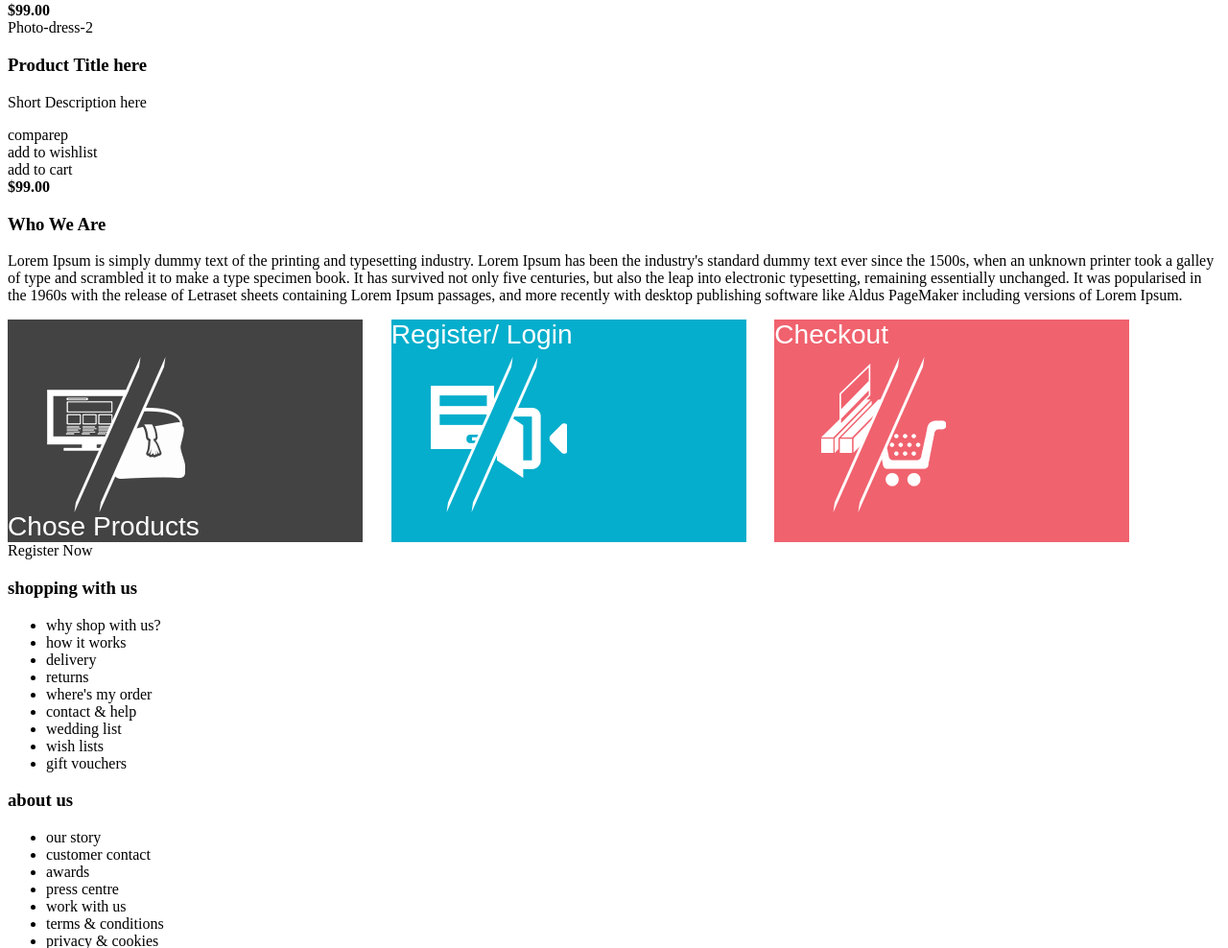
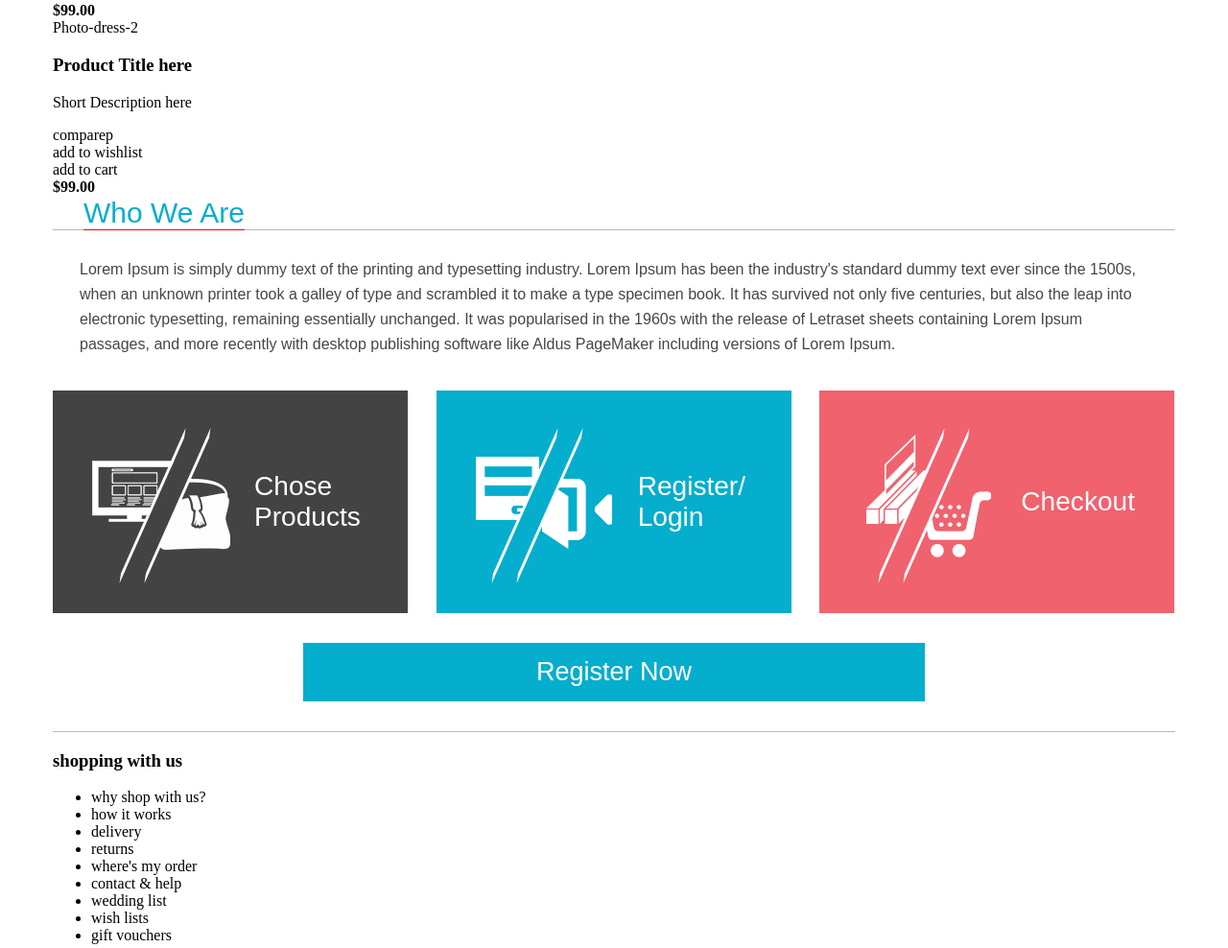
Before and after one commit to AlexKardone/giftshop, a PHP site: page / in a window 1280 px wide. Shown: the part 2960-3948 px from the top of the page at 96% size. Run offline with PHP 8.4, Linux system fonts and the light colour scheme.

Commit message:
First commit

```diff
--- a/index.html
+++ b/index.html
@@ -6,6 +6,7 @@
     <link href="styles/styles.css" rel="stylesheet">
 </head>
 <body>
+<div class="container">
 <!--Верх хэдера-->
 
     <div class="page-header">
@@ -281,40 +282,43 @@
         </div>
     </div>
 
-<!--Блок "Кто мы такие-->
+<!--Блок "Кто мы такие"-->
     <div class="who-we-are-block">
-        <h3>Who We Are</h3>
-
-        <p>Lorem Ipsum is simply dummy text of the printing and typesetting industry. Lorem Ipsum has been the industry's standard
-        dummy text ever since the 1500s, when an unknown printer took a galley of type and scrambled it to make a type specimen
-        book. It has survived not only five centuries, but also the leap into electronic typesetting, remaining essentially unchanged.
-        It was popularised in the 1960s with the release of Letraset sheets containing Lorem Ipsum passages, and more recently with desktop
+        <div class="who-we-are-block-wrapper clearfix">
+            <h3 class="who-we-are-block__title">Who We Are</h3>
+        </div>
+        <div class="who-we-are-paragraph-wrapper">
+            <p class="who-we-are-block__paragraph">Lorem Ipsum is simply dummy text of the printing and typesetting industry. Lorem Ipsum has been the industry's standard
+            dummy text ever since the 1500s, when an unknown printer took a galley of type and scrambled it to make a type specimen
+            book. It has survived not only five centuries, but also the leap into electronic typesetting, remaining essentially unchanged.
+            It was popularised in the 1960s with the release of Letraset sheets containing Lorem Ipsum passages, and more recently with desktop
             publishing software like Aldus PageMaker including versions of Lorem Ipsum.</p>
+        </div>
 
         <ul class="our-features">
             <li class="rectangle our-features__rectangle">
-                <div class="t1">
-                    <div class="t2">
-                        <h3 class="text__title">Chose Products</h3>
-                    </div>
+                <div class="rectangle__title">
+                    <h3 class="title">Chose Products</h3>
                 </div>
-
-
             </li>
             <li class="rectangle our-features__rectangle our-features__rectangle-center">
-                <div class="rectangle__text">
-                    <h3 class="text__title">Register/ Login</h3>
+                <div class="rectangle__title">
+                    <h3 class="title">Register/ Login</h3>
                 </div>
             </li>
             <li class="rectangle our-features__rectangle our-features__rectangle-right">
-                <div class="rectangle__text">
-                    <h3 class="text__title">Checkout</h3>
+                <div class="rectangle__title">
+                    <h3 class="title">Checkout</h3>
                 </div>
             </li>
         </ul>
 
         <!--Кнопка "Register now"-->
-        Register Now
+        <div class="button-register-wrapper">
+            <div class="button-register">
+                <a href="#" class="button-register__link">Register Now</a>
+            </div>
+        </div>
     </div>
 
 
@@ -384,6 +388,6 @@
             Designed by Amysxain
         </div>
     </div>
-
+</div>
 </body>
 </html>
--- a/styles/styles.css
+++ b/styles/styles.css
@@ -7,6 +7,58 @@
     font-family: MyriadPro-Regular, sans-serif;
     src: url(../fonts/MyriadPro-Regular.otf)
 }
+
+.clearfix::after {
+    content: "";
+    display: table;
+    clear: both;
+}
+
+/* Контейнер для всей страницы */
+
+.container {
+    width: 1170px;
+    margin: 0 auto;
+}
+
+/* Блок "Who we are" */
+
+.who-we-are-block {
+    padding: 0 0 31px 0;
+    border-bottom: 1px solid #b9b9b9;
+}
+
+.who-we-are-block-wrapper {
+    border-bottom: 1px solid #b9b9b9;
+}
+
+.who-we-are-block__title {
+    float: left;
+    position: relative;
+    left: 32px; bottom: -1px;
+    display: block;
+    margin: 0;
+    font-family: Lato-Regular, sans-serif;
+    font-weight: lighter;
+    font-size: 30px;
+    color: #05aecc;
+    border-bottom: 1px solid red;
+}
+
+/* Текстовый блок в блоке "Who we are" */
+
+.who-we-are-paragraph-wrapper {
+    padding: 12px 31px 19px 28px;
+}
+
+.who-we-are-block__paragraph {
+    font-family: Lato-Regular, sans-serif;
+    font-size: 16px;
+    color: #464646;
+    line-height: 26px;
+}
+
+/* Блок прямоугольников в разделе "Кто мы такие" */
 
 .our-features {
     width: 1170px;
@@ -22,10 +74,8 @@
 
 .rectangle {
     box-sizing: border-box;
-    /*vertical-align: top;*/
     margin-right: 23px;
-    /*padding: 87px 48px 0 211px;*/
-    vertical-align: bottom;
+    padding: 0 20px 0 210px;
 }
 
 .rectangle:last-child {
@@ -34,6 +84,7 @@
 
 .our-features__rectangle {
     display: inline-block;
+    vertical-align: top;
     width: 370px;
     height: inherit;
     background: rgb(67, 67, 67) url(../img/Rect-who-we-are-sprite.png) no-repeat 41px 30px;
@@ -47,27 +98,41 @@
     background: rgb(240, 98, 110) url(../img/Rect-who-we-are-sprite.png) no-repeat -832px 30px;
 }
 
-.rectangle__text {
-    display: table-row;
-    height: 100%;
+.rectangle__title {
+    width: inherit;
+    height: inherit;
+    display: table-cell;
+    vertical-align: middle;
 }
 
-.text__title {
-    display: table-cell;
-    vertical-align: bottom;
+.title {
     font-weight: lighter;
     margin: 0;
     padding: 0;
 }
 
-.t1 {
-    display: table;
-    height: 100%;
+/* Кнопка "Register now" */
 
+.button-register-wrapper {
+    width: 648px;
+    height: 61px;
+    margin: 31px auto 0 auto;
 }
 
-.t2 {
-    display: table-row;
-    height: 100%;
+.button-register {
+    width: 648px;
+    height: inherit;
+    background: rgb(5, 174, 204);
+    display: table-cell;
+    vertical-align: middle;
+    text-align: center;
+    color: #ffffff;
+}
 
+.button-register__link {
+    text-decoration: none;
+    color: #ffffff;
+    font-family: Lato-Regular, sans-serif;
+    font-size: 27px;
+    font-weight: lighter;
 }
```
Also changed, not shown: 4 other files.
